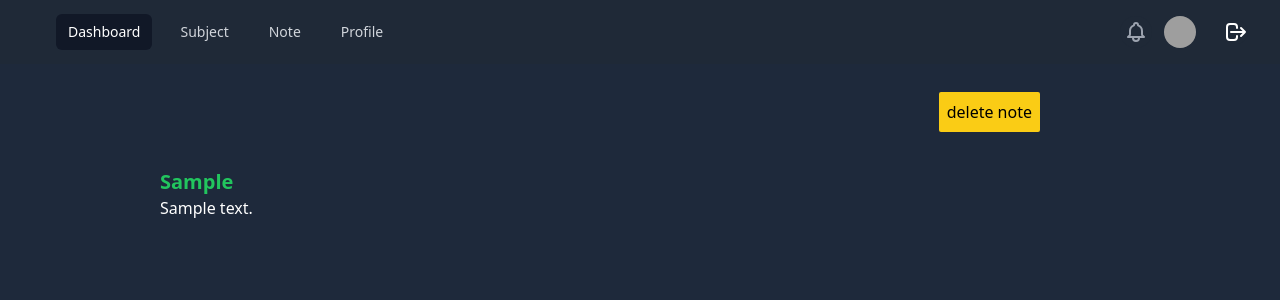
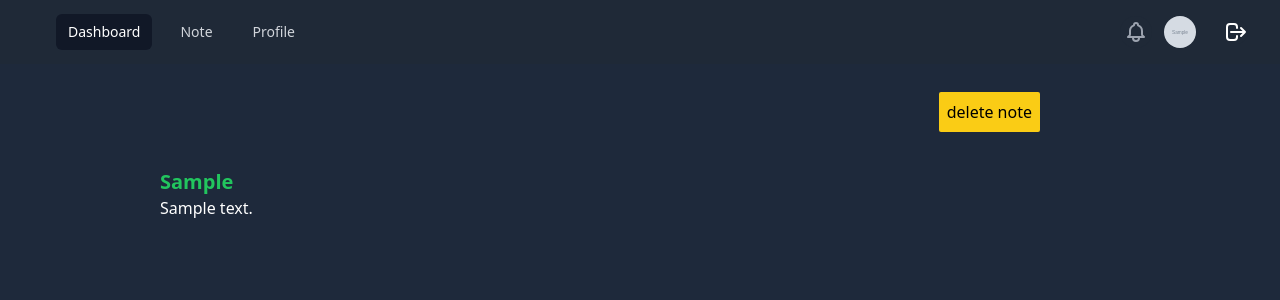
Before and after one commit to chris-muiru/django-notes-app, a Django app: page /note/1/ in a window 1280 px wide. Shown: the top 300 px of the page. Run offline with Django 4.2, Linux system fonts and the light colour scheme; a user stored in the database is signed in; tables that the repository leaves empty hold one stand-in row (values such as "Sample post"); grey boxes marked "Sample" are stand-in pictures; some libraries are stand-ins or nearby versions; grey boxes are pictures that could not be loaded.

Commit message:
remove: unused link

```diff
--- a/templates/base.html
+++ b/templates/base.html
@@ -36,7 +36,6 @@
 						  <!-- Current: "bg-gray-900 text-white", Default: "text-gray-300 hover:bg-gray-700 hover:text-white" -->
 						  <a href="{%url 'dashboard'%}" class="bg-gray-900 text-white px-3 py-2 rounded-md text-sm font-medium" aria-current="page">Dashboard</a>
 
-						  <a href="{%url 'create-subject'%}" class="text-gray-300 hover:bg-gray-700 hover:text-white px-3 py-2 rounded-md text-sm font-medium">Subject</a>
 
 						  <a href="{%url 'create-note'%}" class="text-gray-300 hover:bg-gray-700 hover:text-white px-3 py-2 rounded-md text-sm font-medium">Note</a>
 
@@ -53,6 +52,7 @@
 						<svg class="h-6 w-6" xmlns="http://www.w3.org/2000/svg" fill="none" viewBox="0 0 24 24" stroke="currentColor" aria-hidden="true">
 						  <path stroke-linecap="round" stroke-linejoin="round" stroke-width="2" d="M15 17h5l-1.405-1.405A2.032 2.032 0 0118 14.158V11a6.002 6.002 0 00-4-5.659V5a2 2 0 10-4 0v.341C7.67 6.165 6 8.388 6 11v3.159c0 .538-.214 1.055-.595 1.436L4 17h5m6 0v1a3 3 0 11-6 0v-1m6 0H9" />
 						</svg>
+
 					  </button>
 
 					  <!-- Profile div for profile-->
@@ -60,7 +60,8 @@
 						<div>
 						  <button type="button" class="bg-gray-800 flex text-sm rounded-full focus:outline-none focus:ring-2 focus:ring-offset-2 focus:ring-offset-gray-800 focus:ring-white" id="user-menu-button" aria-expanded="false" aria-haspopup="true">
 							<span class="sr-only">Open user menu</span>
-							<img class="h-8 w-8 rounded-full" src="https://images.unsplash.com/photo-1472099645785-5658abf4ff4e?ixlib=rb-1.2.1&ixid=eyJhcHBfaWQiOjEyMDd9&auto=format&fit=facearea&facepad=2&w=256&h=256&q=80" alt="">
+							{% comment %} <img class="h-8 w-8 rounded-full" srcf="https://images.unsplash.com/photo-1472099645785-5658abf4ff4e?ixlib=rb-1.2.1&ixid=eyJhcHBfaWQiOjEyMDd9&auto=format&fit=facearea&facepad=2&w=256&h=256&q=80" alt=""> {% endcomment %}
+							<img class="h-8 w-8 rounded-full" src="{{user.profile.image.url}}" alt="">
 						  </button>
 						</div>
 					  </div>
@@ -84,7 +85,6 @@
 					<!-- Current: "bg-gray-900 text-white", Default: "text-gray-300 hover:bg-gray-700 hover:text-white" -->
 					<a href="{% url 'dashboard'%}" class="bg-gray-900 text-white block px-3 py-2 rounded-md text-base font-medium" aria-current="page">Dashboard</a>
 
-					<a href="{%url 'create-subject'%}" class="text-gray-300 hover:bg-gray-700 hover:text-white block px-3 py-2 rounded-md text-base font-medium">Subject</a>
 
 					<a href="{%url 'create-note'%}" class="text-gray-300 hover:bg-gray-700 hover:text-white block px-3 py-2 rounded-md text-base font-medium">Note</a>
 					<a href="#" class="text-gray-300 hover:bg-gray-700 hover:text-white block px-3 py-2 rounded-md text-base font-medium">Profile</a>
```
